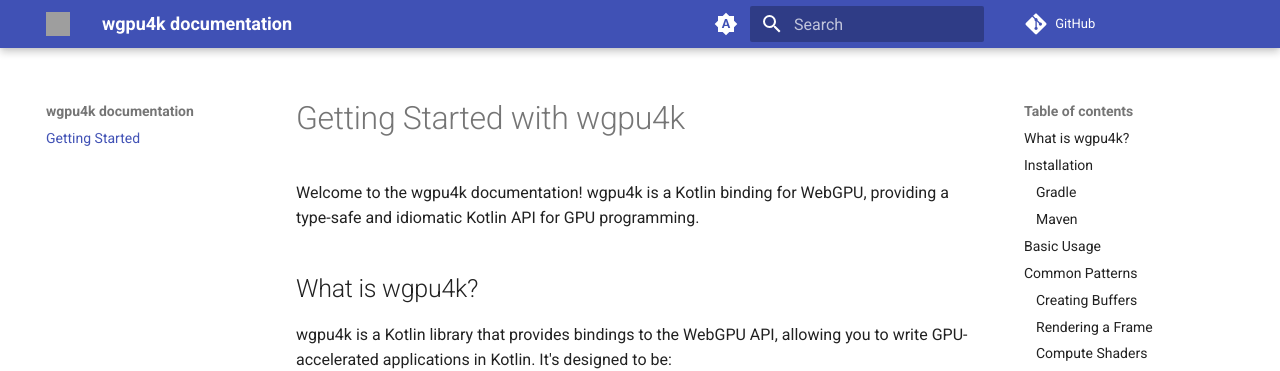
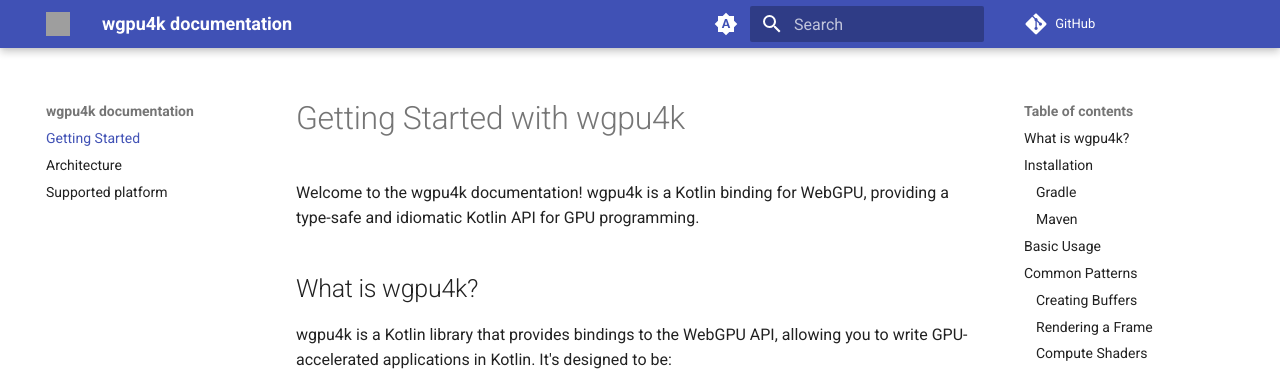
Before and after one commit to wgpu4k/documentation, an MkDocs documentation site: the page built from docs/index.md, in a window 1280 px wide. Shown: the top 371 px of the page. Built offline with MkDocs 1.6.1 and Material for MkDocs 9.7.7, drawn with Linux system fonts in a browser that asks for light colours; comment, search, counter and statistics services are not loaded; grey boxes are pictures that could not be loaded.

Commit message:
Add new documentation pages and update .gitignore
Added "Architecture" and "Supported Platform" sections to the navigation in `mkdocs.yml` and created their corresponding markdown files. Updated `.gitignore` with additional paths to ignore build and environment-specific files.

```diff
--- a/mkdocs.yml
+++ b/mkdocs.yml
@@ -29,6 +29,8 @@ theme:
 
 nav:
   - Getting Started: index.md
+  - Architecture: architecture.md
+  - Supported platform: supported-platform.md
 
 markdown_extensions:
   - pymdownx.highlight:
```
Also changed, not shown: docs/architecture.md (added, +1 -0 lines), docs/supported-platform.md (added), 1 other file.
